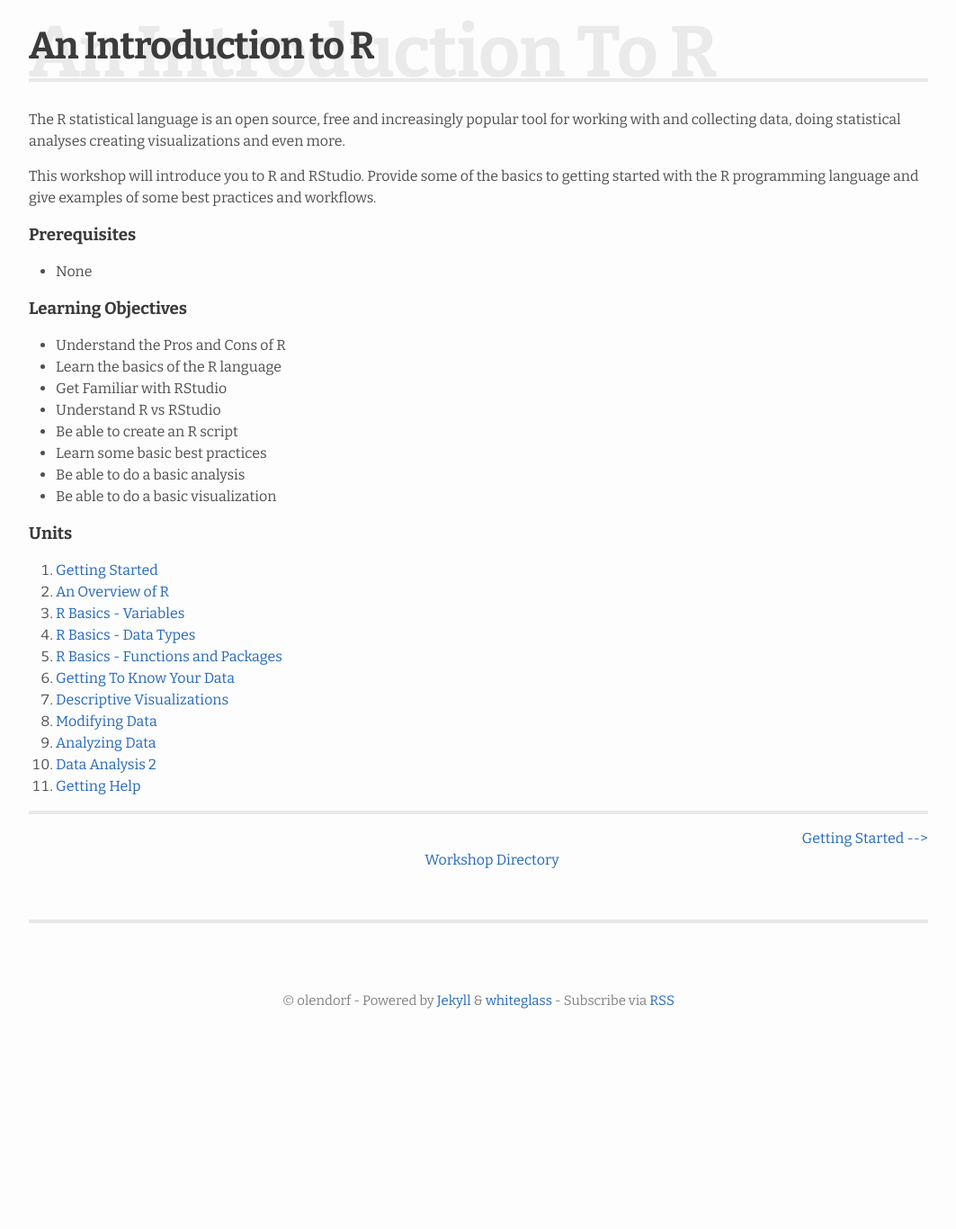
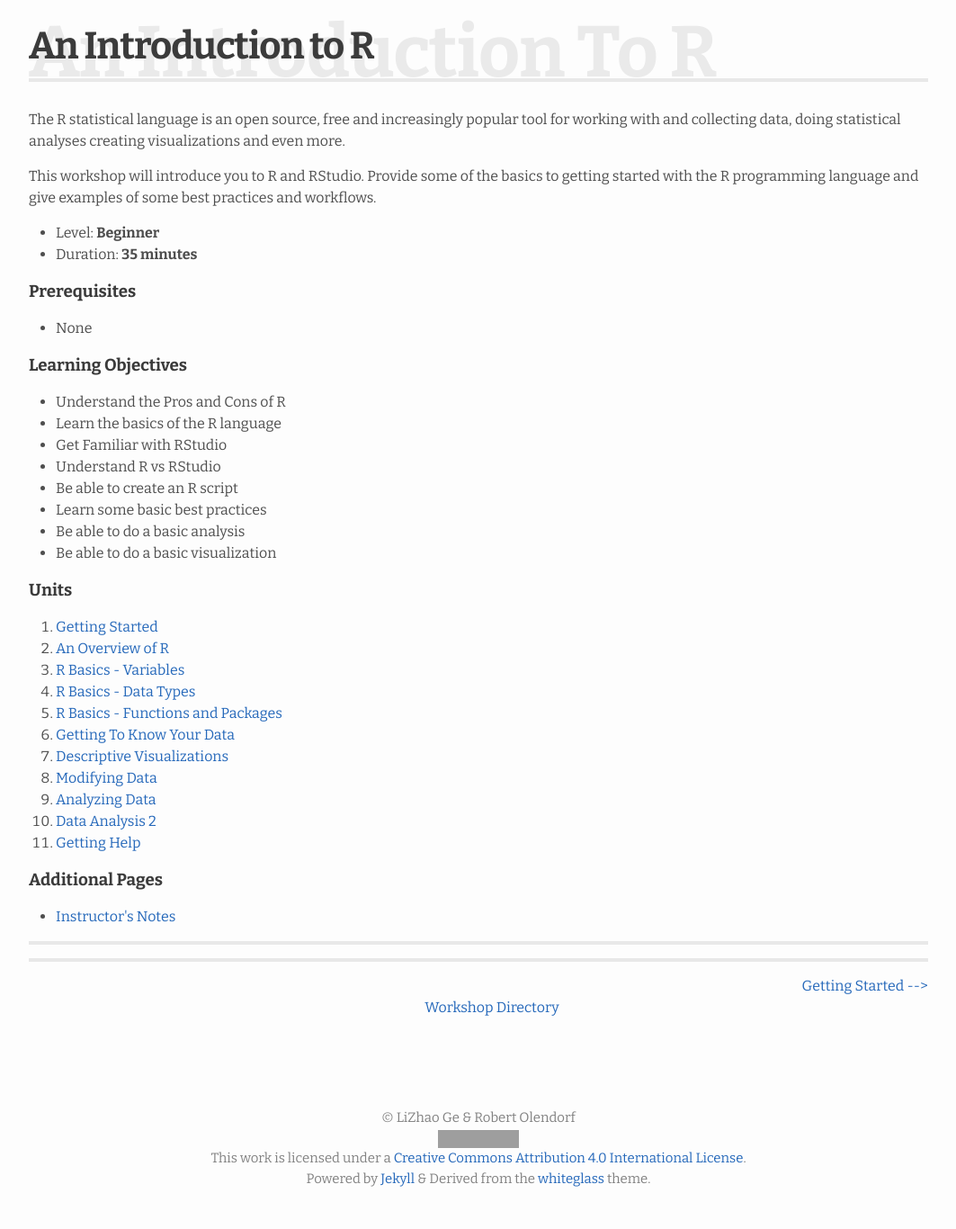
Before and after one commit to NC-State-Libraries-Workshops/ncsu_apprentice, a Jekyll site: the page built from index.md, in a window 1280 px wide. Shown: the whole page at 90% size, without its empty margins (108-1171 px from the left). Built offline with Jekyll 4.4.1, drawn with Linux system fonts in a browser that asks for light colours; Markdown is read by kramdown in place of the engine named in the settings; before the commit the page ends 1169 px from its top, so only the background shows below that; grey boxes are pictures that could not be loaded.

```diff
--- a/_config.yml
+++ b/_config.yml
@@ -13,26 +13,36 @@
 # you will see them accessed via {{ site.title }}, {{ site.email }}, and so on.
 # You can create any custom variable you would like, and they will be accessible
 # in the templates via {{ site.myvariable }}.
-title: An Introduction To R
-author: olendorf
-github_username:  olendorf
 
+
+title: An Introduction To R               # Name of the workshop
+author: LiZhao Ge & Robert Olendorf       # Workshop Authors Name(s)
 description: A tutorial to get new users exposed to the essentials of R.
-baseurl: "/introduction_to_r" # the subpath of your site, e.g. /blog
-url: "https://psu-data-workshops.github.io" # the base hostname & protocol for your site, e.g. http://example.com
+
 lang: en
 
+# Beginner|Intermediate|Advanced, required
+level: Beginner
+
+# the subpath of your site, e.g. /blog, for GitHub pages the name of the
+# GitHub repository.
+baseurl: "/introduction_to_r"
+# the base hostname & protocol for your site, e.g. http://example.com
+url: "https://psu-data-workshops.github.io"
+
+# Information about a directory of workshops.
 directory_title: "Workshop Directory"
-directory_url: "https://github.com/psu-data-workshops/start_here" # the url to a directory of workshops
+directory_url: "https://github.com/psu-data-workshops/start_here"
+
+
+# This allows us to put supporting files in a different repositry if desired.
+supporting_files_url: "https://github.com/psu-data-workshops/introduction_to_r"
+supporting_files_path: "/tree/master/supporting_files"
 
 production_url : https://github.com/psu-data-workshops/introduction_to_r
 
 BASE_PATH : /introduction_to_r
 ASSET_PATH : /introduction_to_r/assets
-
-# This allows us to put supporting files in a different repositry if desired.
-supporting_files_url: "https://github.com/psu-data-workshops/introduction_to_r"
-supporting_files_path: "/tree/master/supporting_files"
 
 exclude:
   - Gemfile
@@ -42,7 +52,7 @@ exclude:
   - .gitignore
 
 # Build settings
-markdown: kramdown# Markdown settings
+markdown: kramdown   # Markdown settings
 
 kramdown:
   auto_ids: false
@@ -54,26 +64,17 @@ kramdown:
 
 
 
-theme: jekyll-whiteglass
+# theme: jekyll-whiteglass
+
+google_analytics: 'UA-121910301-1'
 
 plugins:
   - jekyll-archives
   - jekyll-sitemap
+
 
 excerpt_separator: "<!-- more -->"
 
 collections:
   units:
     output: true
-
-# Exclude from processing.
-# The following items will not be processed, by default. Create a custom list
-# to override the default setting.
-# exclude:
-#   - Gemfile
-#   - Gemfile.lock
-#   - node_modules
-#   - vendor/bundle/
-#   - vendor/cache/
-#   - vendor/gems/
-#   - vendor/ruby/
--- a/_data/prereqs.yml
+++ b/_data/prereqs.yml
@@ -1,4 +1,6 @@
 ## Add prerequesites here
 
+# If you uncomment the following lines the prereqs will be shown
+# on the front page. Start each prereq with a -
 # - Passing familiarity with prerequisites
 # - Ability to uncomment these lines
--- a/_includes/footer_content.html
+++ b/_includes/footer_content.html
@@ -2,4 +2,14 @@
 {% if site.feed and site.feed.path %}
   {% assign feed_path = site.feed.path %}
 {% endif %}
-&copy; {{ site.author }} - Powered by <a href="https://jekyllrb.com">Jekyll</a> &amp; <a href="https://github.com/yous/whiteglass">whiteglass</a> - Subscribe via <a href="{{ feed_path | absolute_url }}">RSS</a>
+&copy; {{ site.author }}
+<br/>
+<a rel="license" href="http://creativecommons.org/licenses/by/4.0/">
+  <img alt="Creative Commons License" style="border-width:0" src="https://i.creativecommons.org/l/by/4.0/88x31.png" />
+</a>
+<br />
+This work is licensed under a
+<a rel="license" href="http://creativecommons.org/licenses/by/4.0/">
+  Creative Commons Attribution 4.0 International License</a>.
+<br/>
+Powered by <a href="https://jekyllrb.com">Jekyll</a> &amp; Derived from the <a href="https://github.com/yous/whiteglass">whiteglass</a> theme.
--- a/_layouts/home.html
+++ b/_layouts/home.html
@@ -6,6 +6,19 @@ layout: default
   {{ content }}
 
   {% capture site_lang %}{{ site.lang | default: "en" }}{% endcapture %}
+
+  <ul class="info">
+    <li>Level: <strong>{{ site.level }}</strong></li>
+    {% if site.data.instructors_notes.timeline.size > 0 %}
+      {% assign duration = 0 %}
+      {% for segment in site.data.instructors_notes.timeline %}
+        {% assign duration = duration | plus: segment.duration %}
+      {% endfor %}
+      <li>Duration: <strong>{{ duration }} minutes </strong></li>
+    {% else %}
+      <li>Duration: <strong>Unknown</strong></li>
+    {% endif %}
+  </ul>
 
   <h3>Prerequisites</h3>
   <ul>
@@ -42,6 +55,15 @@ layout: default
     {% endfor %}
   </ol>
 
+
+
+  <h3>Additional Pages</h3>
+    <ul>
+      <li><a href="{{ site.baseurl }}/instructors_notes.html">Instructor's Notes</a></li>
+    </ul>
+
+  <hr/>
+
   <hr/>
 
   <div id="navigation">
@@ -59,8 +81,6 @@ layout: default
   </div>
   <br/>
 
-  <hr/>
-
   {% include pagination.html %}
 
 </div>
--- a/_layouts/page.html
+++ b/_layouts/page.html
@@ -44,7 +44,7 @@ layout: default
     <br/>
     <ul>
       <li class="center">
-          <a href="{{ site.baseurl }}/">Top Page</a>
+          <a href="{{ site.baseurl }}/">Home</a>
       </li>
     </ul>
   </div>
```
Also changed, not shown: _data/instructors_notes.yml (added, +77 -0 lines), instructors_notes.html (added, +51 -0 lines).
